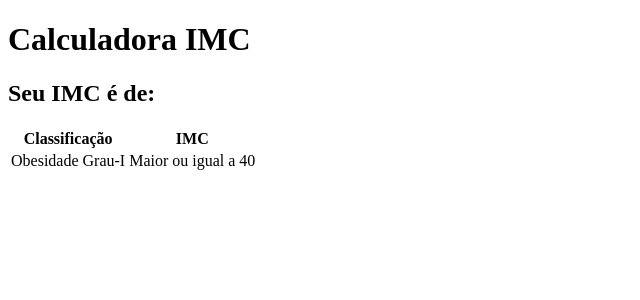
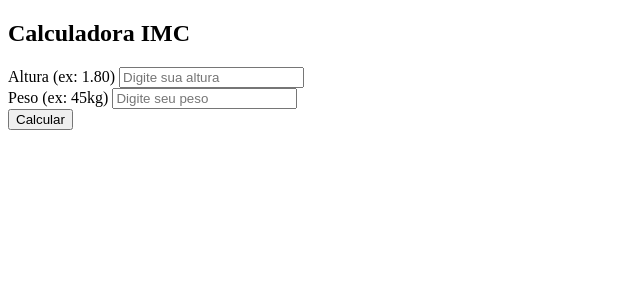
Before and after one commit to givnndias/Projeto1, a React (Vite) app: page / in a window 1280 px wide. Shown: the top 300 px of the page, without its empty margins (0-640 px from the left). Built offline with nearby package versions, Linux system fonts and the light colour scheme.

Commit message:
feat: Criando o componente fjsx

```diff
--- a/src/App.jsx
+++ b/src/App.jsx
@@ -1,13 +1,70 @@
+import { useEffect, useState} from 'react'
 import Header from './components/Header'
 import Resultado from './components/Resultado'
 
 function App() {
 
+//Hooks - useState - Manipula o estado da variavel
+//() -> Serve para declarar os parâmetros da variável
+
+const [peso, setPeso] = useState(0);
+const [altura, setAltura] = useState(0);
+const [resultado, setResultado] = useState(0);
+const [mostrarresultado, setMostrarResultado] = useState(false);
+
+// FUNÇÃO CALCULAR IMC
+
+const calcularImc = () => {
+  if(peso> 0 && altura> 0){
+    const imc = peso/ (altura * altura);
+    setResultado(imc)
+  }else{
+    alert('Insira valores válidos')
+  }
+}
+
+//EFEITO COLATERAL PARA MOSTRAR O RESULTADO
+useEffect(() => {
+  //condicional ternaria, se o resultado for maior que 0 mostra na tela
+  resultado > 0 ? setMostrarResultado(true): setMostrarResultado(false)
+  //o efeito só executa quando a variavel for alterada
+}, [resultado])
+
+
+
   return (
-    <>
-      <Header/>
-      <Resultado/>
-    </>
+    <section className="container">
+      <div className="box">
+        <Header/>
+        <form>
+          <div>
+            <label htmlFor="altura">Altura <span>(ex: 1.80) </span></label>
+            <input type="number"
+            step="0.01" //permite o uso de ponto/virgula (casas decimais)
+            id="altura"
+            placeholder="Digite sua altura"
+            onChange={({target})=>setAltura(parseFloat(target.value))}/>
+          </div>
+          <div>
+            <label htmlFor="peso">Peso <span>(ex: 45kg) </span></label>
+            <input type="number"
+            step="0.1" //permite o uso de ponto/virgula (casas decimais)
+            id="peso"
+            placeholder="Digite seu peso"
+            onChange={({target})=>setPeso(parseFloat(target.value))}/>
+          </div>
+          <button type="button" onClick={calcularImc}>Calcular</button>
+        </form>
+      </div>
+
+      {mostrarresultado && (
+        //Envia o valor formado com 2 casas decimais via props parao componente resultado
+        <Resultado resultado = {resultado.toFixed(2)}/>
+
+      )}
+
+
+    </section>
   )
 }
 
```
